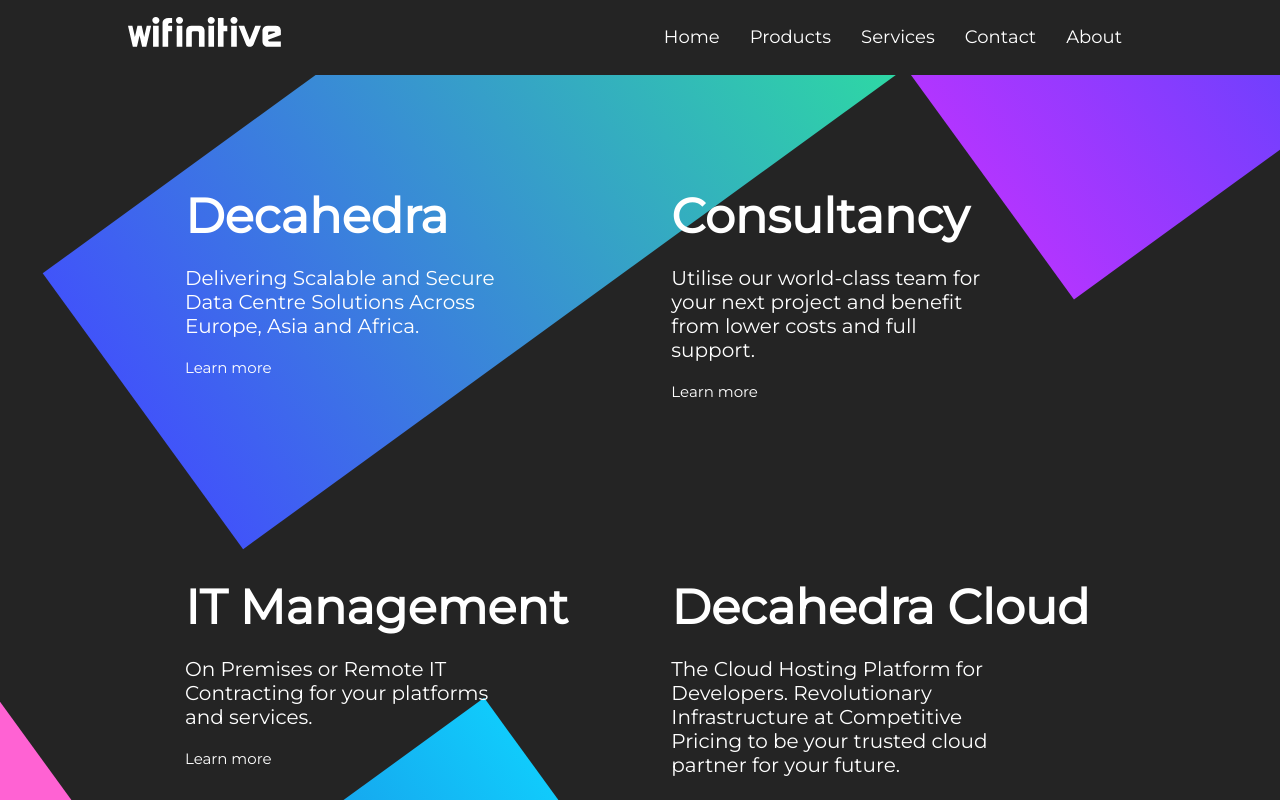
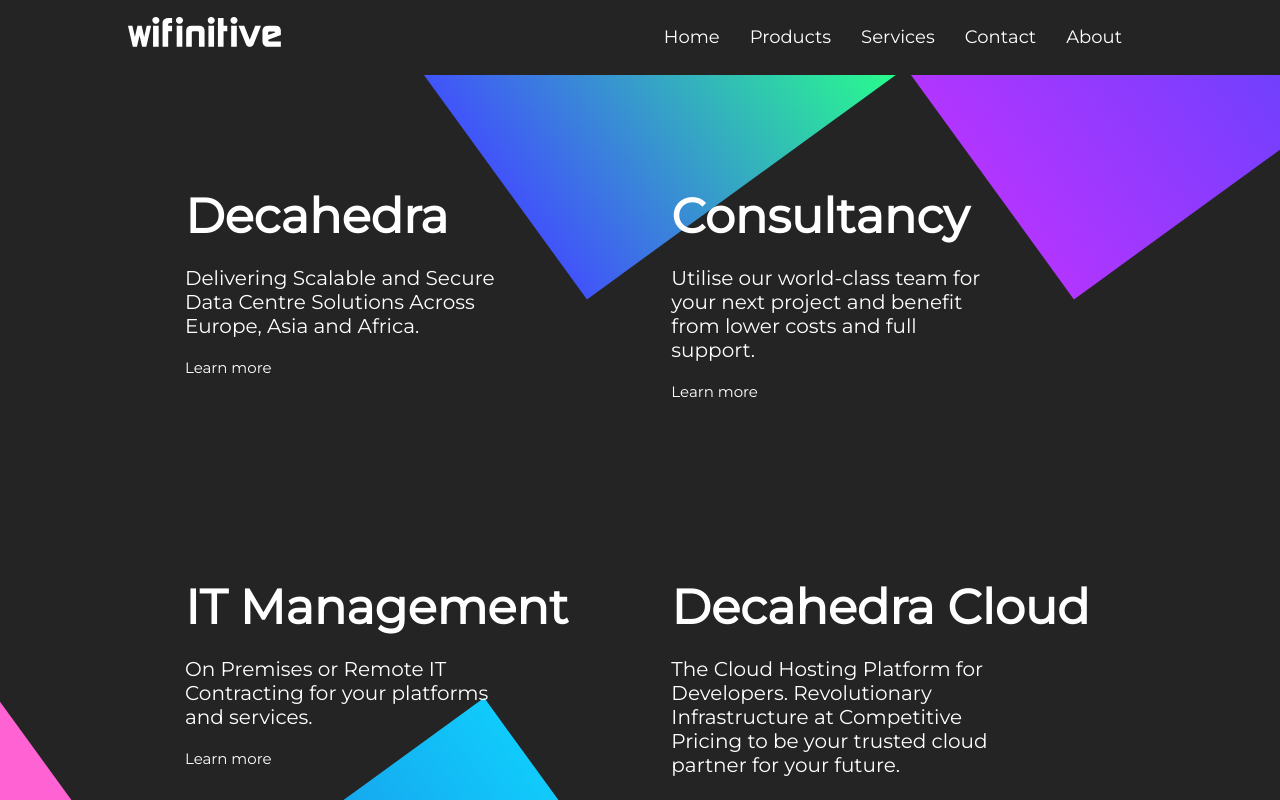
Before and after one commit to KLewin23/wifinitive, a Next.js app: page / in a window 1280 px wide. Shown: the top 800 px of the page. Built offline with nearby package versions, Linux system fonts and the light colour scheme.

Commit message:
fix hover issue

```diff
--- a/pages/index.tsx
+++ b/pages/index.tsx
@@ -6,7 +6,7 @@
 import Navbar from '../components/Navbar';
 
 const Home: NextPage = () => {
-    const [hoveredTile, setHoveredTile] = useState<null | number>(0);
+    const [hoveredTile, setHoveredTile] = useState<null | number>(null);
     const quarterTiles = useRef<HTMLDivElement | null>(null);
 
     return (
```
